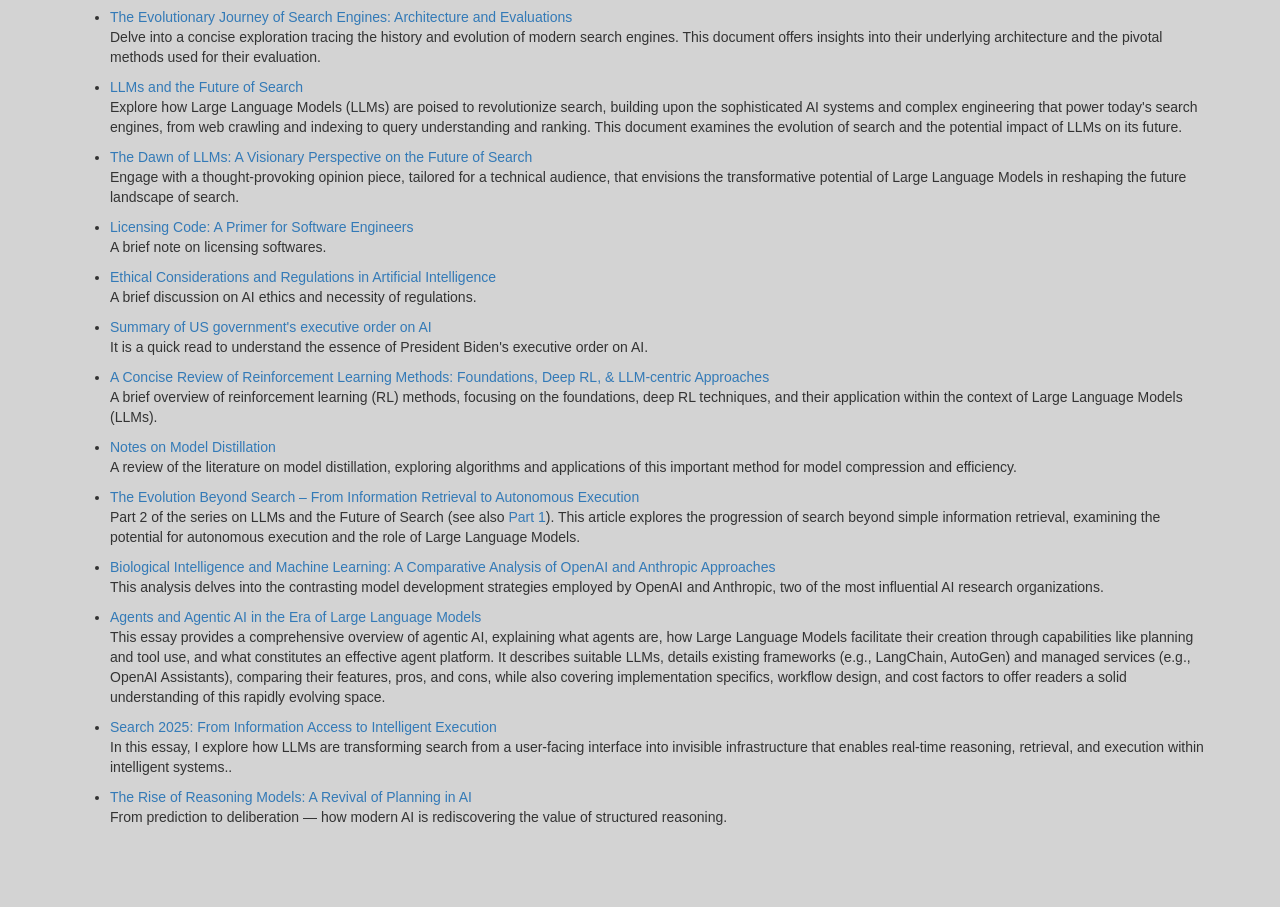
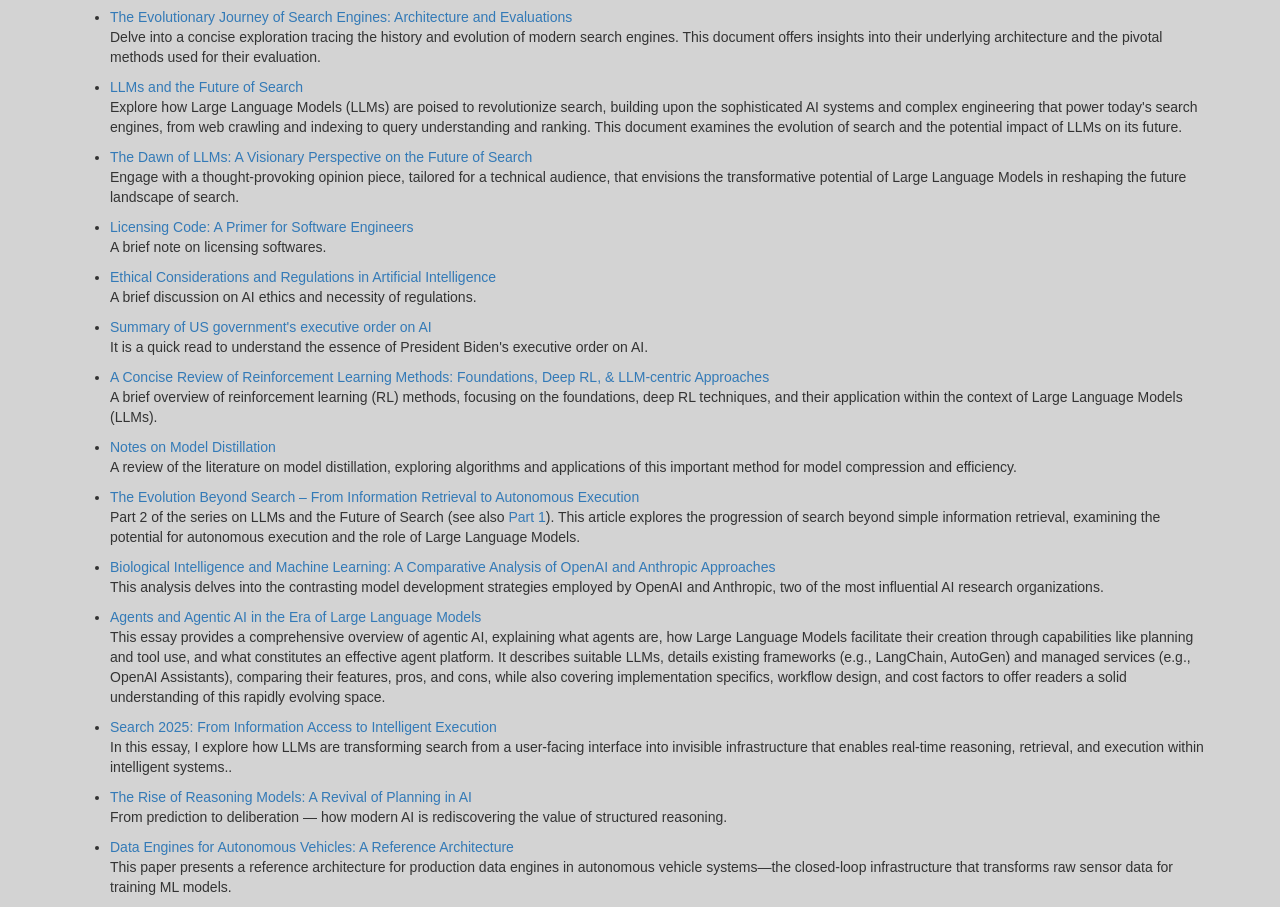
Before and after one commit to aiaphorisms/aiaphorisms.github.io, a plain HTML site: page technical_articles/index.html in a window 1280 px wide. Shown: the part 173-1080 px from the top of the page. Before the commit the page ends 1010 px from the top, so only its background shows below. Drawn offline with nearby package versions, Linux system fonts and the light colour scheme.

Commit message:
data engine paper

```diff
--- a/technical_articles/index.html
+++ b/technical_articles/index.html
@@ -78,6 +78,14 @@ In this essay, I explore how LLMs are transforming search from a user-facing int
 From prediction to deliberation — how modern AI is rediscovering the value of structured reasoning.
 </p>
 </li>
+<li>
+  <a href="tech/data_engine_paper.pdf">Data Engines for Autonomous Vehicles:
+A Reference Architecture</a>
+<p>
+This paper presents a reference architecture for production data engines in autonomous vehicle
+systems—the closed-loop infrastructure that transforms raw sensor data for training ML models.
+</p>
+</li>
 
 
 
```
Also changed, not shown: 1 other file.
